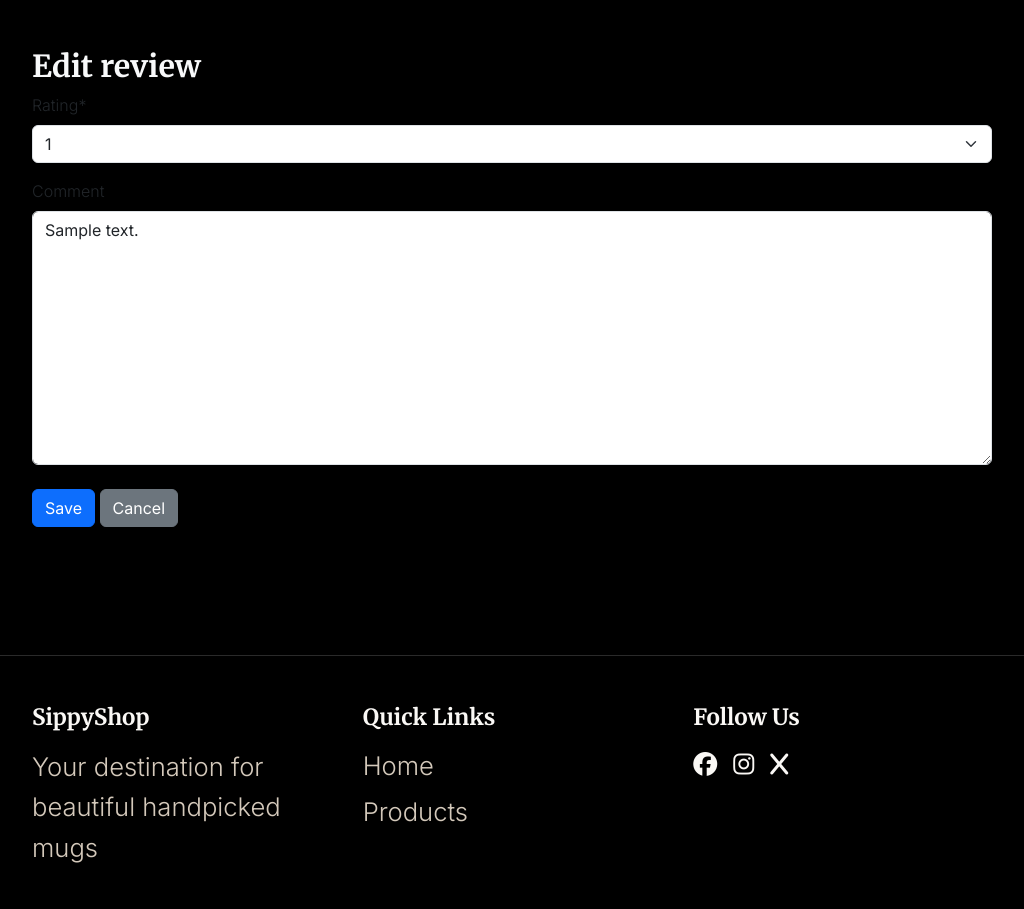
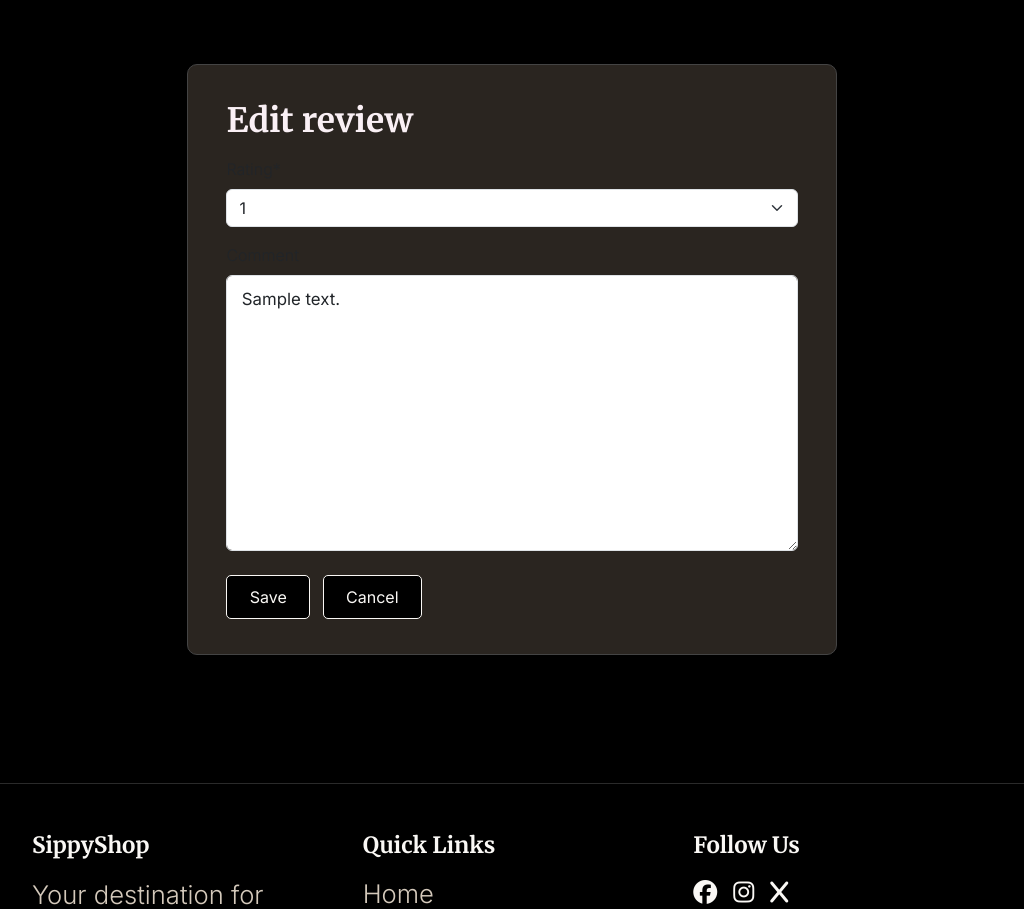
Before and after one commit to lin-yang-2713/sippyshop, a Django app: page /reviews/1/edit/ in a window 1024 px wide. Shown: the part 117-1026 px from the top of the page. Run offline with Django 4.2, Linux system fonts and the light colour scheme; a user stored in the database is signed in; tables that the repository leaves empty hold one stand-in row (values such as "Sample post"); some libraries are stand-ins or nearby versions.

Commit message:
style review edit page and improve tablet buttons

```diff
--- a/products/static/css/base.css
+++ b/products/static/css/base.css
@@ -248,9 +248,6 @@ h1, h2, h3, h4, h5, h6 {
 /* the login link if u already have an account */
 .auth-box a {
     color: #faf8f5;
-}
-.auth-box a:hover {
-
 }
 
 /* login page styling */
@@ -729,6 +726,58 @@ h1, h2, h3, h4, h5, h6 {
     transform: scale(1.05);
 }
 
+/* edit review page */
+.edit-review-container {
+    max-width: 520px;
+    margin: 4rem auto;
+    background: #2a2520;
+    border: 1px solid #444;
+    border-radius: 10px;
+    padding: 1.5rem 1.8rem;
+    box-shadow: 0 12px 24px rgba(0, 0, 0, 0.4);
+}
+
+.edit-review-container h2 {
+    color: #faf0f5;
+    margin-bottom: 1rem;
+}
+
+.edit-review-container form .btn {
+    margin-right: .5rem;
+}
+
+/* styling buttons in reviews edit */
+
+.btn-edit-save {
+    background-color: #000;
+    color: #faf8f5;
+    border: 1px solid #faf8f5;
+    font-size: 1.2rem;
+    border-radius: 5px;
+    cursor: pointer;
+    transition: all 0.3s;
+}
+
+.btn-edit-save:hover {
+    background-color: #faf8f5;
+    transform: scale(1.1);
+}
+
+
+.btn-edit-cancel {
+    background-color: #000;
+    color: #faf8f5;
+    border: 1px solid #faf8f5;
+    font-size: 1.2rem;
+    border-radius: 5px;
+    cursor: pointer;
+    transition: all 0.3s;
+}
+
+.btn-edit-cancel:hover {
+    background-color: #faf8f5;
+    transform: scale(1.1);
+}
 /*==================== MOBILE 768px ============================*/
 @media (max-width: 768px) {
 
@@ -1041,6 +1090,43 @@ h1, h2, h3, h4, h5, h6 {
         font-size: 1rem;
     }
 
+    /* EDIT REVIEW PAGE STYLING */
+
+    .edit-review-container {
+
+        max-width: 650px;
+        padding: 2.2rem 2.4rem;
+    }
+
+    .edit-review-container h2 {
+        font-size: 2.1rem;
+
+    }
+    /* make form fields bigger */
+
+    .edit-review-container .form-control,
+    .edit-review-container textarea {
+        font-size: 1.05rem;
+        padding: 0.7rem 0.9rem;
+    }
+
+    /* make buttons bigger on ipad */
+
+    .btn-edit-save,
+    .btn-edit-cancel {
+
+        font-size: 1rem;
+        padding: 0.55rem 1.4rem;
+    }
+
+    /* review cards buttons on product detail */
+
+    .review-list .btn {
+        font-size: 0.9rem;
+        padding: 0.45rem 1.1rem;
+    }
+
+
 
 
 }
--- a/products/templates/products/edit_review.html
+++ b/products/templates/products/edit_review.html
@@ -2,13 +2,13 @@
 {% load crispy_forms_tags %}
 
 {% block content %}
-<div class="container mt-5">
-    <h2 class="text-light">Edit review</h2>
+<div class="edit-review-container">
+    <h2>Edit review</h2>
     <form method="post">
         {% csrf_token %}
         {{ form|crispy }}
-        <button type="submit" class="btn btn-primary mt-2">Save</button>
-        <a href="{% url 'product_detail' review.product.id %}" class="btn btn-secondary mt-2">Cancel</a>
+        <button type="submit" class="btn btn-edit-save mt-2">Save</button>
+        <a href="{% url 'product_detail' review.product.id %}" class="btn btn-edit-cancel mt-2">Cancel</a>
     </form>
 </div>
 {% endblock %}
```
